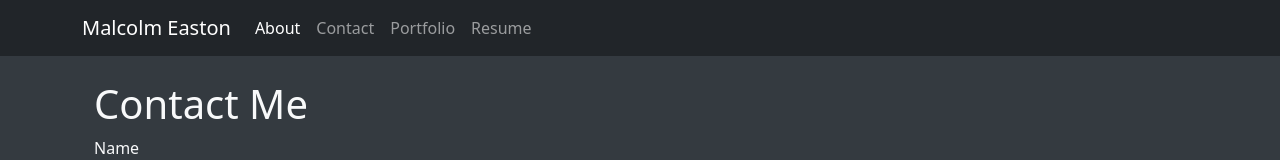
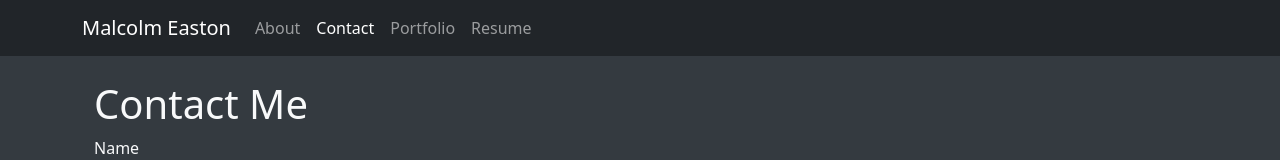
Before and after one commit to MEaston12/measton12.github.io, a React (Create React App) app: page /#/contact in a window 1280 px wide. Shown: the top 160 px of the page. Built offline with nearby package versions, Linux system fonts and the light colour scheme.

Commit message:
bugfixes + nav improvements

```diff
--- a/src/App.js
+++ b/src/App.js
@@ -1,6 +1,7 @@
 import React from 'react';
 import { Route, Switch } from 'react-router-dom';
 import { Container } from 'react-bootstrap';
+import { HashRouter } from 'react-router-dom';
 
 import Nav from './components/nav';
 import Footer from './components/footer';
@@ -12,7 +13,8 @@ import Resume from './pages/resume';
 import './sass/index.sass';
 
 function App() {
-  return (<>
+  return (
+    <HashRouter>
       <Nav />
       <Container className='p-4'>
         <Switch>
@@ -24,7 +26,8 @@ function App() {
         </Switch>
       </Container>
       <Footer />
-  </>);
+    </HashRouter>
+  );
 }
 
 export default App;
--- a/src/components/nav/index.js
+++ b/src/components/nav/index.js
@@ -1,16 +1,11 @@
 import Bav from 'react-bootstrap/Nav';
 import Container from 'react-bootstrap/Container';
 import Navbar from 'react-bootstrap/Navbar';
-import {Link} from 'react-router-dom';
+import { Link, useLocation } from 'react-router-dom';
 import { useState } from 'react';
 
 const Nav = () => {
-  const [activePath, changeActivePath] = useState('/');
-
-  const updateActivePath = event => {
-    changeActivePath(event.target.id);
-  }
-
+  const location = useLocation().pathname.substr(1);
   return (
     <Navbar sticky="top" bg="dark" variant='dark' expand="lg">
       <Container>
@@ -18,10 +13,10 @@ const Nav = () => {
         <Navbar.Toggle aria-controls="responsive-navbar-nav" />
         <Navbar.Collapse id="responsive-navbar-nav">
           <Bav className="me-auto">
-            <Bav.Link as={Link} to="/about" id='about' onClick={updateActivePath} className={(activePath === 'about' || activePath === '/') && 'active'}>About</Bav.Link>
-            <Bav.Link as={Link} to="/contact" id='contact' onClick={updateActivePath} className={activePath === 'contact' && 'active'}>Contact</Bav.Link>
-            <Bav.Link as={Link} to="/portfolio" id='portfolio' onClick={updateActivePath} className={activePath === 'portfolio' && 'active'}>Portfolio</Bav.Link>
-            <Bav.Link as={Link} to="/resume" id='resume' onClick={updateActivePath} className={activePath === 'resume' && 'active'}>Resume</Bav.Link>
+            <Bav.Link as={Link} to="/about" className={(location === 'about' || location === '') && 'active'}>About</Bav.Link>
+            <Bav.Link as={Link} to="/contact" className={location === 'contact' && 'active'}>Contact</Bav.Link>
+            <Bav.Link as={Link} to="/portfolio" className={location === 'portfolio' && 'active'}>Portfolio</Bav.Link>
+            <Bav.Link as={Link} to="/resume" className={location === 'resume' && 'active'}>Resume</Bav.Link>
           </Bav>
         </Navbar.Collapse>
       </Container>
--- a/src/components/project/index.js
+++ b/src/components/project/index.js
@@ -1,7 +1,6 @@
 import Col from 'react-bootstrap/Col';
 
 const Project = ({ project }) => {
-  console.log(project);
   return (
     <Col xs={12} md={6}>
       <div className="project-entry" id={project.id} style={{backgroundImage: `url(${project.imgLink})`}}>
--- a/src/index.js
+++ b/src/index.js
@@ -1,13 +1,10 @@
 import React from 'react';
 import ReactDOM from 'react-dom';
-import { HashRouter } from 'react-router-dom';
 import App from './App';
 
 ReactDOM.render(
   <React.StrictMode>
-    <HashRouter>
       <App />
-    </HashRouter>
   </React.StrictMode>,
   document.getElementById('root')
 );
--- a/src/pages/portfolio.js
+++ b/src/pages/portfolio.js
@@ -1,17 +1,18 @@
-import Container from 'react-bootstrap/Container';
 import Row from 'react-bootstrap/Row';
-import Col from 'react-bootstrap/Col';
 
 import Project from '../components/project';
 import myProjects from '../data/myProjects';
 
-const Portfolio = () => (<>
+const Portfolio = () => {
+  let i = 0; //Unique Indices
+  return(<>
     <Row>
       <h1>Portfolio</h1>
     </Row>
     <Row>
-    {myProjects.map(project => <Project project={project}/>)}
+      {myProjects.map(project => <Project key={i++} project={project}/>)}
     </Row>
   </>);
+}
 
 export default Portfolio;
```
Lines whose indentation alone changed are shown as unchanged.
